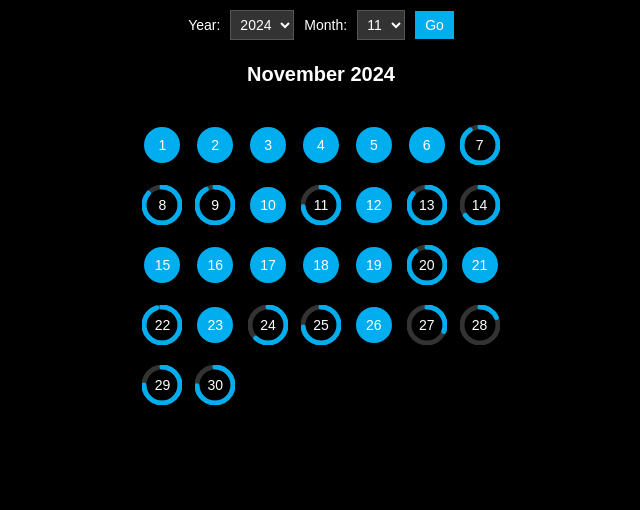
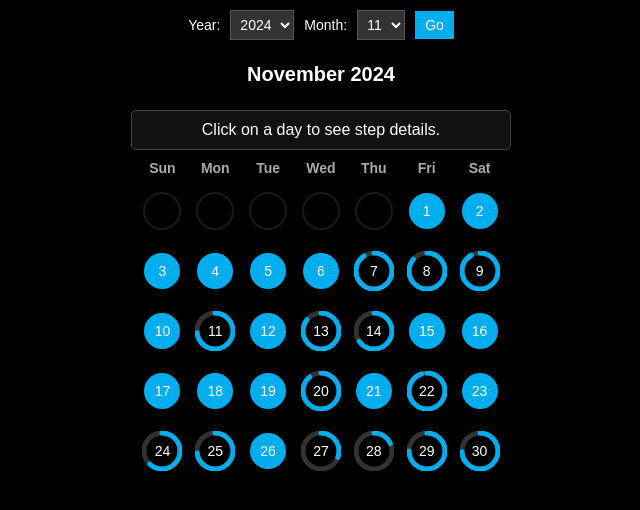
Before and after one commit to alcytorres/pure_health, a Flask app: page / in a window 1280 px wide. Shown: the top 510 px of the page, without its empty margins (319-959 px from the left). Run offline with Flask 3, Linux system fonts and the light colour scheme.

Commit message:
Add days of the week

```diff
--- a/app.py
+++ b/app.py
@@ -1,16 +1,18 @@
-from flask import Flask, render_template, request  # NEW: added request import
+from flask import Flask, render_template, request
 import csv
 from datetime import datetime
 
+import calendar  # NEW: needed for day-of-week logic
+
 app = Flask(__name__)
 
-@app.route('/', methods=['GET'])  # NEW: specify GET method
+@app.route('/', methods=['GET'])
 def index():
-    # NEW: Read month/year from query parameters (default to November 2024)
-    year_str = request.args.get('year', '2024')   # NEW
-    month_str = request.args.get('month', '11')   # NEW
+    # Read month/year from query parameters (default to November 2024)
+    year_str = request.args.get('year', '2024')
+    month_str = request.args.get('month', '11')
 
-    # NEW: Convert to integers
+    # Convert to integers
     try:
         year = int(year_str)
         month = int(month_str)
@@ -18,7 +20,7 @@ def index():
         year = 2024
         month = 11
 
-    # Enforce the allowed range (Jan 2016 - Dec 2024)  # NEW
+    # Enforce the allowed range (Jan 2016 - Dec 2024)
     if year < 2016:
         year = 2016
     if year > 2024:
@@ -28,9 +30,7 @@ def index():
     if month > 12:
         month = 12
 
-    # Figure out how many days in the selected month/year
-    # For simplicity, handle leap years manually or let datetime do it
-    # We'll do a trick: use datetime to compute next month & subtract
+    # Compute number of days in the selected month/year
     if month == 12:
         next_month = 1
         next_year = year + 1
@@ -38,12 +38,11 @@ def index():
         next_month = month + 1
         next_year = year
 
-    # Compute the first day of the current month and next month, then difference
     start_date = datetime(year, month, 1)
     try:
         end_date = datetime(next_year, next_month, 1)
     except:
-        # fallback if year was 2024 and month was 12 for some reason
+        # fallback
         end_date = datetime(year, month, 31)
     days_in_month = (end_date - start_date).days
 
@@ -62,18 +61,37 @@ def index():
 
     # For days not in steps_data, assume 0 steps
     month_data = []
-    for day in range(1, days_in_month+1):
+    for day in range(1, days_in_month + 1):
         day_steps = steps_data.get(day, 0)
         month_data.append((day, day_steps))
 
-    # Pass the current year/month + month_data + possible year/month lists
-    # to the template for rendering
+    # NEW: Calculate how many placeholder days to show if the month
+    #      doesn't start on Sunday. (Python's Monday=0, Sunday=6.)
+    #      We'll shift so that Sunday=0, Monday=1, ..., Saturday=6.
+    calendar.setfirstweekday(calendar.SUNDAY)  # NEW
+    start_dow_python = start_date.weekday()    # Monday=0, Tuesday=1, ... Sunday=6
+    start_dow_sunday = (start_dow_python + 1) % 7  # Sunday=0, Monday=1, etc. # NEW
+
+    # NEW: Build a single list that includes placeholders + real days
+    #      Each item is a tuple: (day_number, steps, is_placeholder)
+    #      For placeholders, day_number=0, steps=0, is_placeholder=True
+    month_grid = []  # NEW
+
+    # NEW: Add placeholders for days before the first day of the month
+    for _ in range(start_dow_sunday):
+        month_grid.append((0, 0, True))  # day=0 => placeholder
+
+    # NEW: Add actual days
+    for day, steps in month_data:
+        month_grid.append((day, steps, False))
+
     return render_template(
         'index.html',
-        month_data=month_data,
+        month_data=month_data,  # existing data (still passed for consistency)
         goal=10000,
-        selected_year=year,    # NEW
-        selected_month=month,  # NEW
+        selected_year=year,
+        selected_month=month,
+        month_grid=month_grid  # NEW: the combined placeholders + real days
     )
 
 if __name__ == '__main__':
--- /dev/null
+++ b/static/script.js
@@ -0,0 +1,18 @@
+// NEW: Simple script to handle click events on day circles
+document.addEventListener('DOMContentLoaded', () => {
+  const dayCircles = document.querySelectorAll('.day-circle');
+  const infoPanel = document.getElementById('day-info');
+
+  dayCircles.forEach(circle => {
+    circle.addEventListener('click', () => {
+      // Read data attributes
+      const day = circle.getAttribute('data-day');
+      const steps = circle.getAttribute('data-steps');
+
+      // If this is a real day (day != 0), show steps
+      if (day !== "0") {
+        infoPanel.textContent = `Day ${day}: Steps = ${steps}`;
+      }
+    });
+  });
+});
--- a/static/style.css
+++ b/static/style.css
@@ -21,41 +21,66 @@ body {
   color: #fff;
 }
 
-/* NEW: Simple styling for the form */
-.month-year-form { /* NEW */
-  display: flex; /* NEW */
-  justify-content: center; /* NEW */
-  align-items: center; /* NEW */
+.month-year-form {
+  display: flex;
+  justify-content: center;
+  align-items: center;
+  gap: 10px;
+  margin-bottom: 10px;
+}
+
+.form-label {
+  font-size: 14px;
+}
+
+.form-select {
+  background: #333;
+  color: #fff;
+  border: 1px solid #555;
+  padding: 5px;
+  font-size: 14px;
+}
+
+.form-button {
+  background: #00adee;
+  color: #fff;
+  border: none;
+  padding: 6px 10px;
+  cursor: pointer;
+  font-size: 14px;
+}
+
+/* NEW: Panel to show the clicked day’s steps */
+.day-info-panel { /* NEW */
+  background: #111; /* NEW */
+  padding: 10px; /* NEW */
+  margin: 10px 0; /* NEW */
+  text-align: center; /* NEW */
+  border: 1px solid #444; /* NEW */
+  border-radius: 5px; /* NEW */
+} /* NEW */
+
+/* NEW: Days-of-week row styling */
+.days-of-week-row { /* NEW */
+  display: grid; /* NEW */
+  grid-template-columns: repeat(7, 1fr); /* NEW */
   gap: 10px; /* NEW */
+  padding: 0 10px; /* NEW */
   margin-bottom: 10px; /* NEW */
 } /* NEW */
 
-.form-label { /* NEW */
+.day-of-week-cell { /* NEW */
+  text-align: center; /* NEW */
+  font-weight: bold; /* NEW */
   font-size: 14px; /* NEW */
-} /* NEW */
-
-.form-select { /* NEW */
-  background: #333; /* NEW */
-  color: #fff; /* NEW */
-  border: 1px solid #555; /* NEW */
-  padding: 5px; /* NEW */
-  font-size: 14px; /* NEW */
-} /* NEW */
-
-.form-button { /* NEW */
-  background: #00adee; /* NEW */
-  color: #fff; /* NEW */
-  border: none; /* NEW */
-  padding: 6px 10px; /* NEW */
-  cursor: pointer; /* NEW */
-  font-size: 14px; /* NEW */
+  color: #aaa; /* subtle color */ /* NEW */
 } /* NEW */
 
 .calendar-grid {
   display: grid;
   grid-template-columns: repeat(7, 1fr);
   gap: 10px;
-  padding: 10px;
+  padding: 0 10px; /* changed from 10px for alignment with days-of-week row */
 }
 
 .day-cell {
@@ -70,6 +95,12 @@ body {
   position: relative;
   width: 40px;
   height: 40px;
+  cursor: pointer; /* NEW: show clickable cursor */
+}
+
+.placeholder-circle { /* NEW: placeholders also show no day number */
+  opacity: 0.3;
+  cursor: default; /* not clickable */
 }
 
 .day-number {
@@ -102,13 +133,13 @@ body {
 
 .circle-progress {
   fill: none;
-  stroke: #00adee; /* Bright blue */
+  stroke: #00adee;
   stroke-width: 5;
   stroke-linecap: round;
   transition: stroke-dashoffset 0.3s ease;
 }
 
 .circle-full {
-  fill: #00adee; /* Bright blue full circle */
+  fill: #00adee;
   stroke: none;
 }
--- a/templates/index.html
+++ b/templates/index.html
@@ -8,62 +8,92 @@
 </head>
 <body>
 <div class="calendar-container">
-  <!--
-    # NEW: Add a form to choose month/year.
-    We’ll keep it simple: drop-downs for month and year.
-    Submitting the form triggers a GET request with parameters.
-  -->
-  <form method="GET" class="month-year-form"> <!-- NEW -->
-    <label for="year" class="form-label">Year:</label> <!-- NEW -->
-    <select name="year" id="year" class="form-select"> <!-- NEW -->
-      {% for y in range(2016, 2025) %} <!-- NEW: 2016 to 2024 inclusive -->
+  <form method="GET" class="month-year-form">
+    <label for="year" class="form-label">Year:</label>
+    <select name="year" id="year" class="form-select">
+      {% for y in range(2016, 2025) %}
       <option value="{{ y }}" {% if y == selected_year %}selected{% endif %}>{{ y }}</option>
       {% endfor %}
     </select>
 
-    <label for="month" class="form-label">Month:</label> <!-- NEW -->
-    <select name="month" id="month" class="form-select"> <!-- NEW -->
-      {% for m in range(1,13) %} <!-- 1 to 12 -->
+    <label for="month" class="form-label">Month:</label>
+    <select name="month" id="month" class="form-select">
+      {% for m in range(1,13) %}
       <option value="{{ m }}" {% if m == selected_month %}selected{% endif %}>{{ m }}</option>
       {% endfor %}
     </select>
 
-    <button type="submit" class="form-button">Go</button> <!-- NEW -->
+    <button type="submit" class="form-button">Go</button>
   </form>
 
-  <h1 class="title">
-    <!--
-      # NEW: Dynamically show the chosen year & month name
-      We'll do a simple approach: month number + year
-      Or we can map month number to month name. For brevity, keep it numeric or do a quick month map.
-    -->
+  <!-- Title showing selected month and year -->
   {% set month_names = [
     'January','February','March','April','May','June',
     'July','August','September','October','November','December'
   ] %}
+  <h1 class="title">
     {{ month_names[selected_month - 1] }} {{ selected_year }}
   </h1>
 
-  <!-- The calendar grid -->
+  <!-- NEW: Info panel for displaying the clicked day’s steps -->
+  <div id="day-info" class="day-info-panel"> <!-- NEW -->
+    Click on a day to see step details.
+  </div> <!-- NEW -->
+
+  <!--
+    Days of the Week Row (Sunday through Saturday)
+    We'll use a 7-column grid so it lines up nicely.
+  -->
+  <!-- NEW: "days-of-week-row" above the circles -->
+  <div class="days-of-week-row"> <!-- NEW -->
+    <div class="day-of-week-cell">Sun</div>
+    <div class="day-of-week-cell">Mon</div>
+    <div class="day-of-week-cell">Tue</div>
+    <div class="day-of-week-cell">Wed</div>
+    <div class="day-of-week-cell">Thu</div>
+    <div class="day-of-week-cell">Fri</div>
+    <div class="day-of-week-cell">Sat</div>
+  </div> <!-- NEW -->
+
+  <!-- The calendar grid (7 columns wide) -->
   <div class="calendar-grid">
-    {% for day, steps in month_data %}
+    {% for day, steps, is_placeholder in month_grid %}
+      {% if is_placeholder %}
+      <!-- Placeholder circle -->
       <div class="day-cell">
-      {% set fraction = steps / goal if steps < goal else 1 %}
-      <div class="day-circle">
-        {% if steps == 0 %}
-        <!-- Empty circle -->
+        <div class="day-circle placeholder-circle"
+             data-day="0" data-steps="0"> <!-- NEW: data attributes -->
           <svg class="circle-svg" viewBox="0 0 40 40">
             <circle class="circle-bg-empty" cx="20" cy="20" r="18"></circle>
           </svg>
+          <div class="day-number"></div> <!-- no day number -->
+        </div>
+      </div>
+      {% else %}
+      <!-- Real day, partial or full circle -->
+      {% set fraction = steps / goal if steps < goal else 1 %}
+      <div class="day-cell">
+        {% if steps == 0 %}
+        <!-- Empty circle -->
+        <div class="day-circle" data-day="{{ day }}" data-steps="{{ steps }}"> <!-- NEW: data attributes -->
+          <svg class="circle-svg" viewBox="0 0 40 40">
+            <circle class="circle-bg-empty" cx="20" cy="20" r="18"></circle>
+          </svg>
+          <div class="day-number">{{ day }}</div>
+        </div>
         {% elif steps >= goal %}
         <!-- Full circle -->
+        <div class="day-circle" data-day="{{ day }}" data-steps="{{ steps }}"> <!-- NEW -->
           <svg class="circle-svg" viewBox="0 0 40 40">
             <circle class="circle-full" cx="20" cy="20" r="18"></circle>
           </svg>
+          <div class="day-number">{{ day }}</div>
+        </div>
         {% else %}
         <!-- Partial circle -->
         {% set circumference = 2 * 3.14159 * 18 %}
         {% set offset = circumference * (1 - fraction) %}
+        <div class="day-circle" data-day="{{ day }}" data-steps="{{ steps }}"> <!-- NEW -->
           <svg class="circle-svg" viewBox="0 0 40 40">
             <circle class="circle-bg" cx="20" cy="20" r="18"></circle>
             <circle class="circle-progress" cx="20" cy="20" r="18"
@@ -71,12 +101,15 @@
               stroke-dashoffset="{{ offset }}"
             ></circle>
           </svg>
-        {% endif %}
           <div class="day-number">{{ day }}</div>
         </div>
+        {% endif %}
       </div>
+      {% endif %}
     {% endfor %}
   </div>
 </div>
+
+<script src="{{ url_for('static', filename='script.js') }}"></script> <!-- NEW: load script -->
 </body>
 </html>
```
Also changed, not shown: 1 other file. Lines whose indentation alone changed are shown as unchanged.
